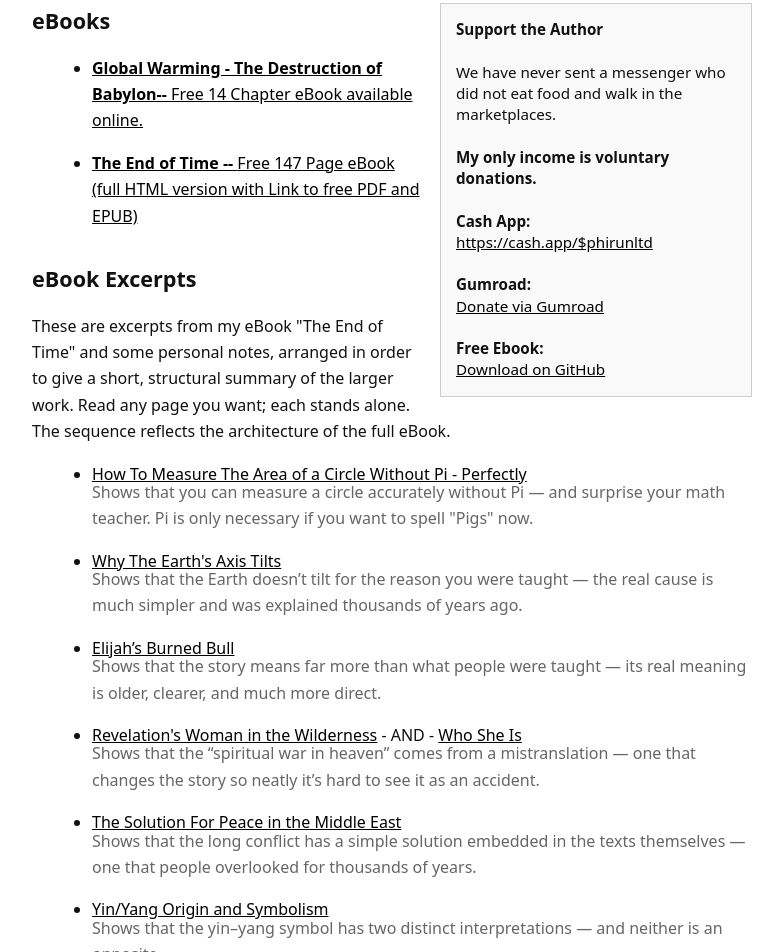
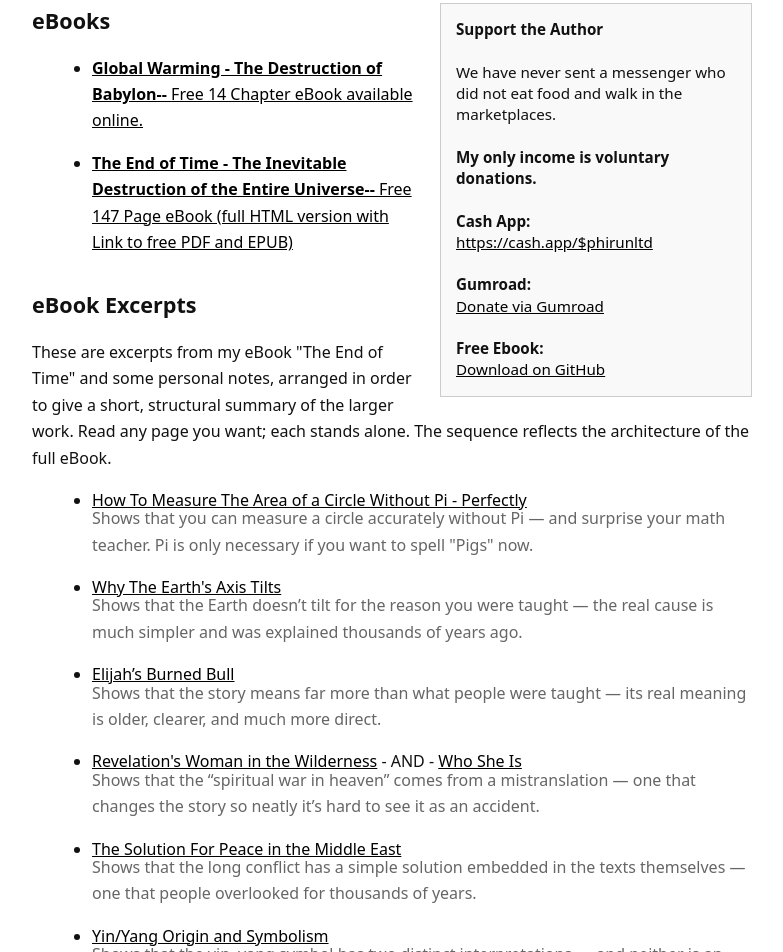
Before and after one commit to RaphaelAsanti/raphaelasanti.github.io, a plain HTML site: page index.html in a window 1280 px wide. Shown: the part 919-1871 px from the top of the page, without its empty margins (248-1031 px from the left). Drawn offline with Linux system fonts and the light colour scheme.

Commit message:
Update eBook title for 'The End of Time'

```diff
--- a/index.html
+++ b/index.html
@@ -226,7 +226,7 @@
       <h2 id="ebook">eBooks</h2>
       <ul>
         <li><a href="global-warming-destruction-of-babylon/"><strong>Global Warming - The Destruction of Babylon-- </strong>Free 14 Chapter eBook available online.</a></li>
-        <li><a href="the-end-of-time/"><strong>The End of Time -- </strong>Free 147 Page eBook (full HTML version with Link to free PDF and EPUB)</a></li>
+        <li><a href="the-end-of-time/"><strong>The End of Time - The Inevitable Destruction of the Entire Universe-- </strong>Free 147 Page eBook (full HTML version with Link to free PDF and EPUB)</a></li>
 
       </ul>
     </section>
```
